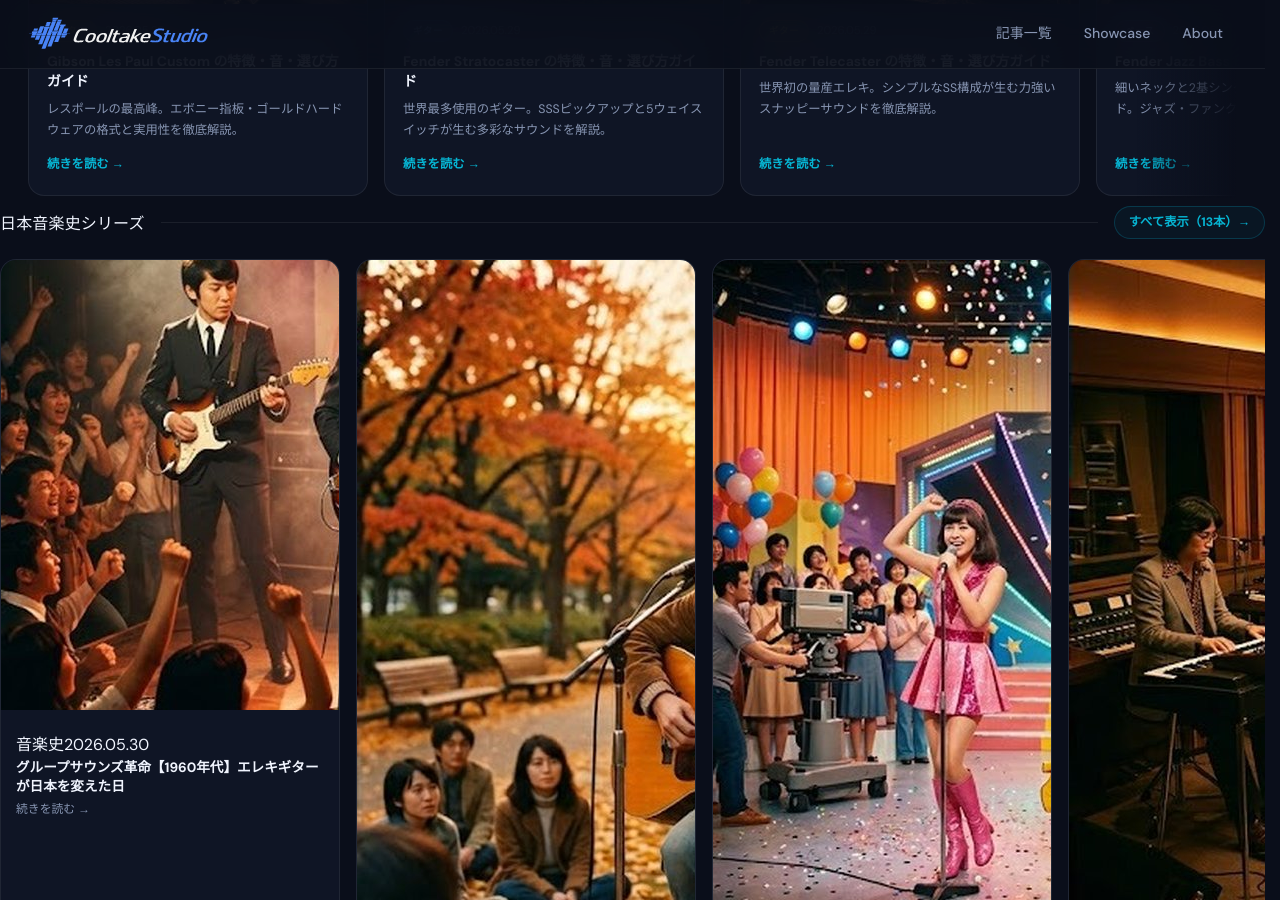
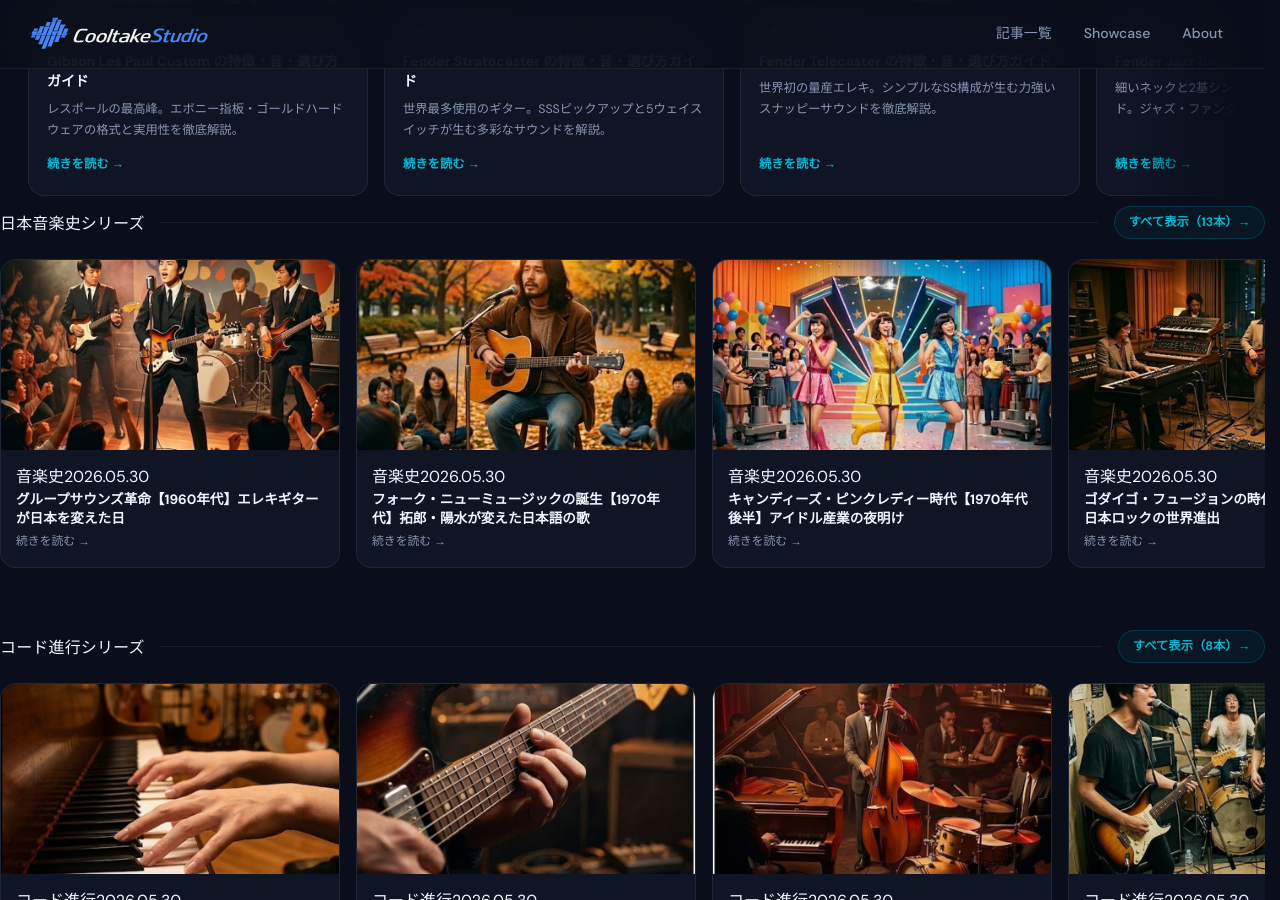
Before and after one commit to cooltake/cooltake-staging, a Jekyll site: the page index.html, which Jekyll copies as it is, in a window 1280 px wide and 900 px high, scrolled down 5182 px. Built offline with Jekyll 4.4.1, drawn with Linux system fonts in a browser that asks for light colours; some web fonts are replaced.

Commit message:
fix: add sc-img-wrap CSS for 16:9 aspect ratio on series cards

```diff
--- a/index.html
+++ b/index.html
@@ -202,6 +202,8 @@
     .series-scroll::-webkit-scrollbar { height: 4px; }
     .series-scroll::-webkit-scrollbar-track { background: transparent; }
     .series-scroll::-webkit-scrollbar-thumb { background: rgba(255,255,255,.1); border-radius: 2px; }
+    .sc-img-wrap { aspect-ratio: 16/9; overflow: hidden; background: #1a1a2e; }
+    .sc-img-wrap img { width: 100%; height: 100%; object-fit: cover; display: block; }
     .series-card { flex: 0 0 340px; scroll-snap-align: start; background: var(--bg-card); border: 1px solid var(--border); border-radius: 16px; overflow: hidden; display: flex; flex-direction: column; transition: transform .25s, border-color .25s; }
     .series-card:hover { transform: translateY(-4px); border-color: rgba(59,130,246,.4); }
     .series-card-img { aspect-ratio: 16/9; position: relative; overflow: hidden; background: linear-gradient(135deg, #162040 0%, #0f1a38 100%); }
```
